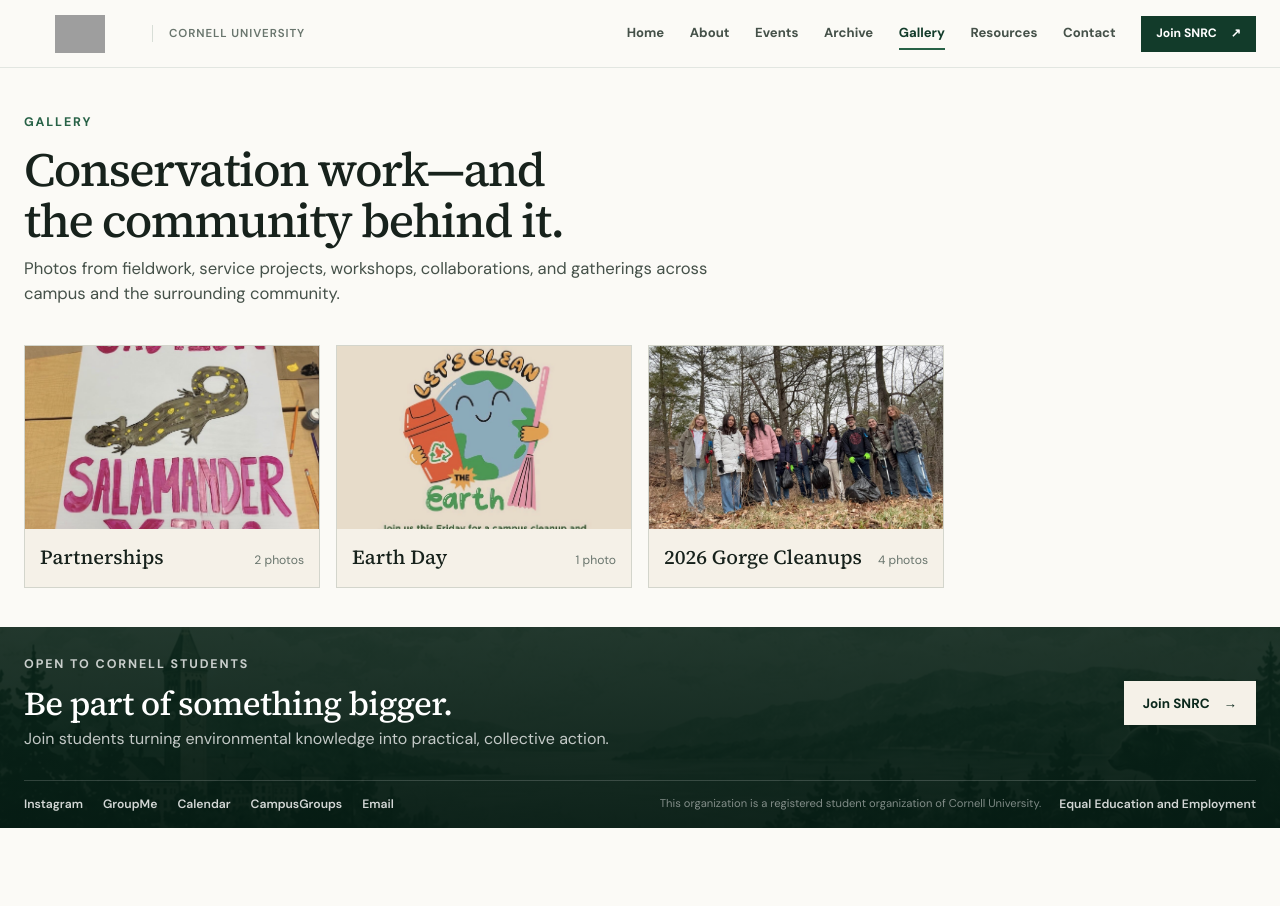
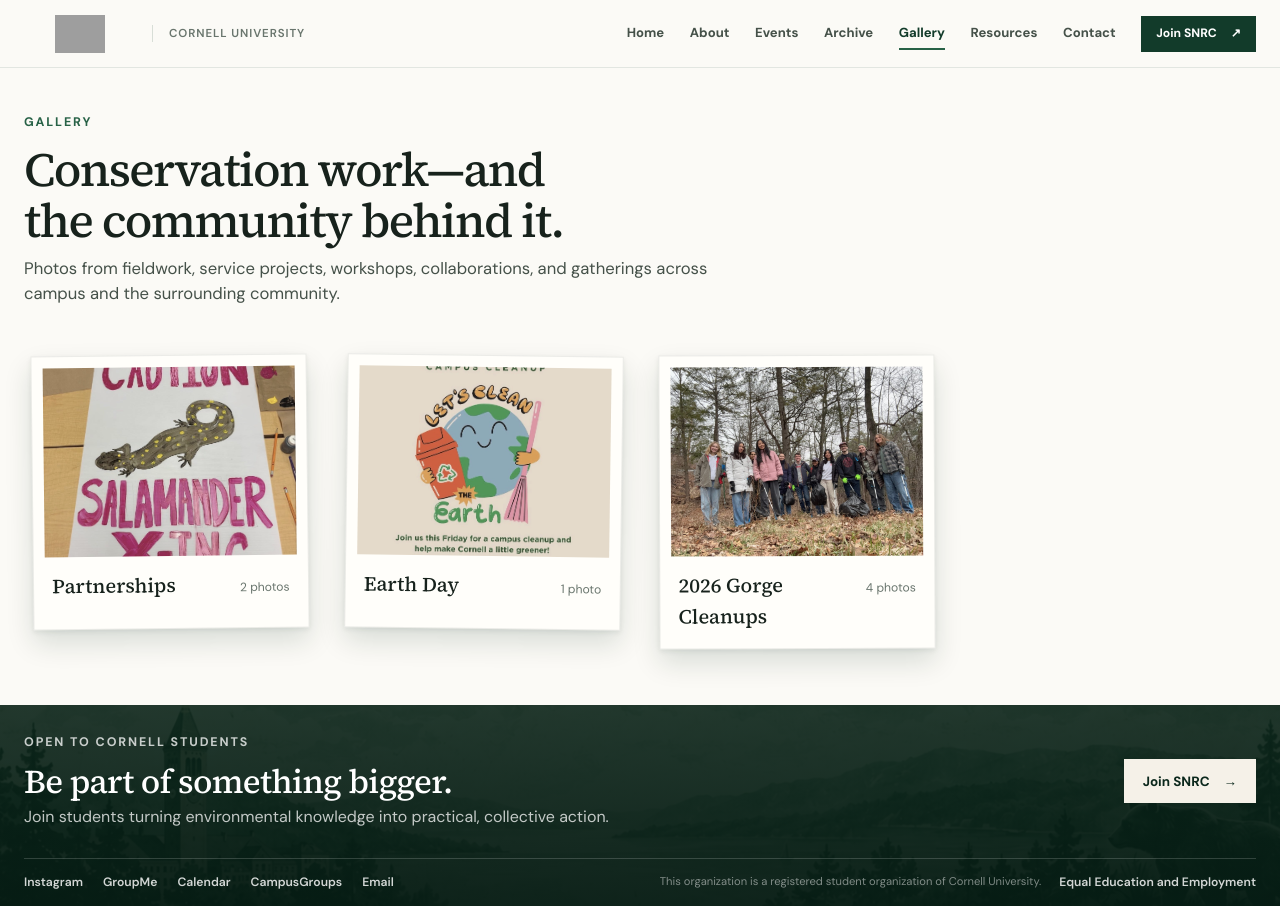
Before and after one commit to cornellsnrc/cornellsnrc.github.io, a Jekyll site: the page built from gallery.html, in a window 1280 px wide. Built offline with Jekyll 4.4.1, drawn with Linux system fonts in a browser that asks for light colours; grey boxes are pictures that could not be loaded.

Commit message:
Style gallery albums as Polaroid cards

```diff
--- a/assets/css/main.css
+++ b/assets/css/main.css
@@ -294,11 +294,13 @@ button.calendar-day.has-events:hover { transform: scale(1.13); }
 .empty-state h2, .empty-state h3 { font-size: clamp(1.8rem, 3vw, 2.8rem); }
 .empty-state .button { margin-top: 20px; }
 .gallery-grid { display: grid; grid-template-columns: repeat(3, 1fr); gap: 18px; }
-.gallery-album-grid { display: grid; grid-template-columns: repeat(auto-fill, minmax(260px, 1fr)); gap: 16px; }
-.gallery-album-card { min-width: 0; display: grid; grid-template-rows: auto auto; overflow: hidden; border: 1px solid var(--line); background: var(--cream); text-decoration: none; }
-.gallery-album-card img { width: 100%; aspect-ratio: 16 / 10; object-fit: cover; transition: transform 250ms ease; }
-.gallery-album-card:hover img { transform: scale(1.025); }
-.gallery-album-copy { padding: 13px 15px 14px; display: flex; justify-content: space-between; align-items: baseline; gap: 14px; }
+.gallery-album-grid { padding: 10px 8px 18px; display: grid; grid-template-columns: repeat(auto-fill, minmax(250px, 1fr)); gap: clamp(24px, 3vw, 38px); align-items: start; }
+.gallery-album-card { min-width: 0; padding: 11px 11px 0; display: grid; grid-template-rows: auto auto; border: 1px solid rgba(23,34,28,.08); background: #fffefa; box-shadow: 0 13px 28px rgba(9,40,28,.14), 0 2px 5px rgba(9,40,28,.08); text-decoration: none; transform: rotate(-.65deg); transform-origin: center; transition: transform 220ms ease, box-shadow 220ms ease; }
+.gallery-album-card:nth-child(even) { transform: rotate(.75deg); }
+.gallery-album-card:nth-child(3n) { transform: rotate(-.25deg); }
+.gallery-album-card img { width: 100%; aspect-ratio: 4 / 3; object-fit: cover; background: #dce2d9; filter: saturate(.93) contrast(.98); }
+.gallery-album-card:hover { z-index: 1; box-shadow: 0 18px 38px rgba(9,40,28,.19), 0 3px 7px rgba(9,40,28,.1); transform: translateY(-5px) rotate(0); }
+.gallery-album-copy { min-height: 72px; padding: 14px 7px 16px; display: flex; justify-content: space-between; align-items: baseline; gap: 14px; }
 .gallery-album-copy strong { color: var(--ink); font-family: var(--serif); font-size: 1.25rem; font-weight: 500; }
 .gallery-album-copy small { flex: none; color: var(--muted); font-size: .76rem; }
 .gallery-back-link { margin-bottom: 14px; display: inline-block; }
```
